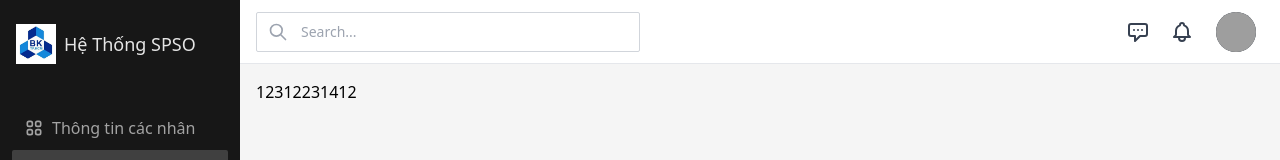
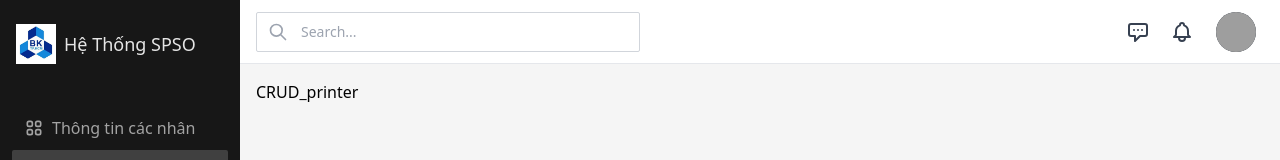
Before and after one commit to vanbuile/SSPS, a React (Create React App) app in the folder client/: page /admin/printerAdmin in a window 1280 px wide. Shown: the top 160 px of the page. Built offline with nearby package versions, Linux system fonts and the light colour scheme; grey boxes are pictures that could not be loaded.

Commit message:
test crud_printer branch

```diff
--- a/client/src/pages/admin/printerAdmin.js
+++ b/client/src/pages/admin/printerAdmin.js
@@ -2,7 +2,7 @@ export default function PrinterAdmin() {
 	return (
 
 		<div >
-12312231412
+CRUD_printer
 		</div>
 	)
 }
```
